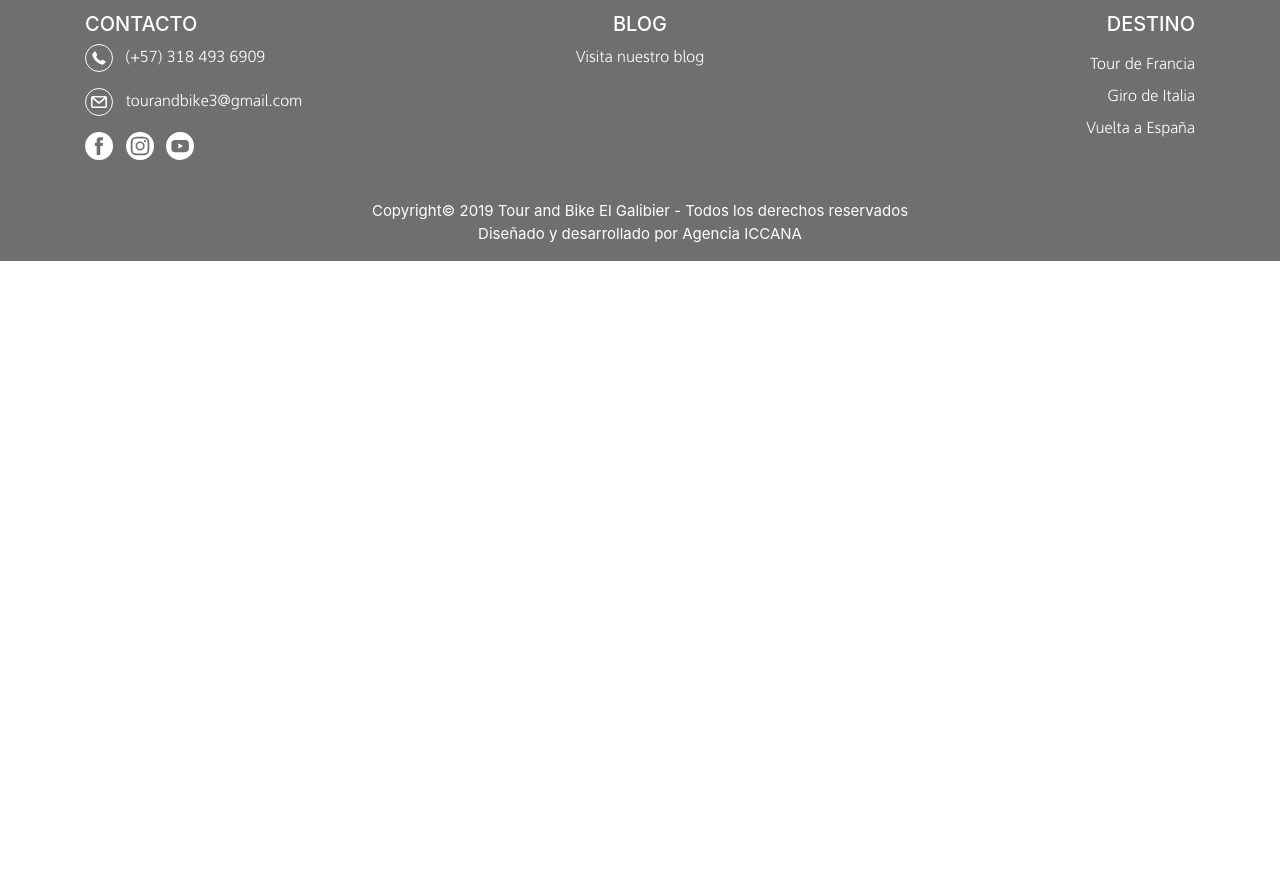
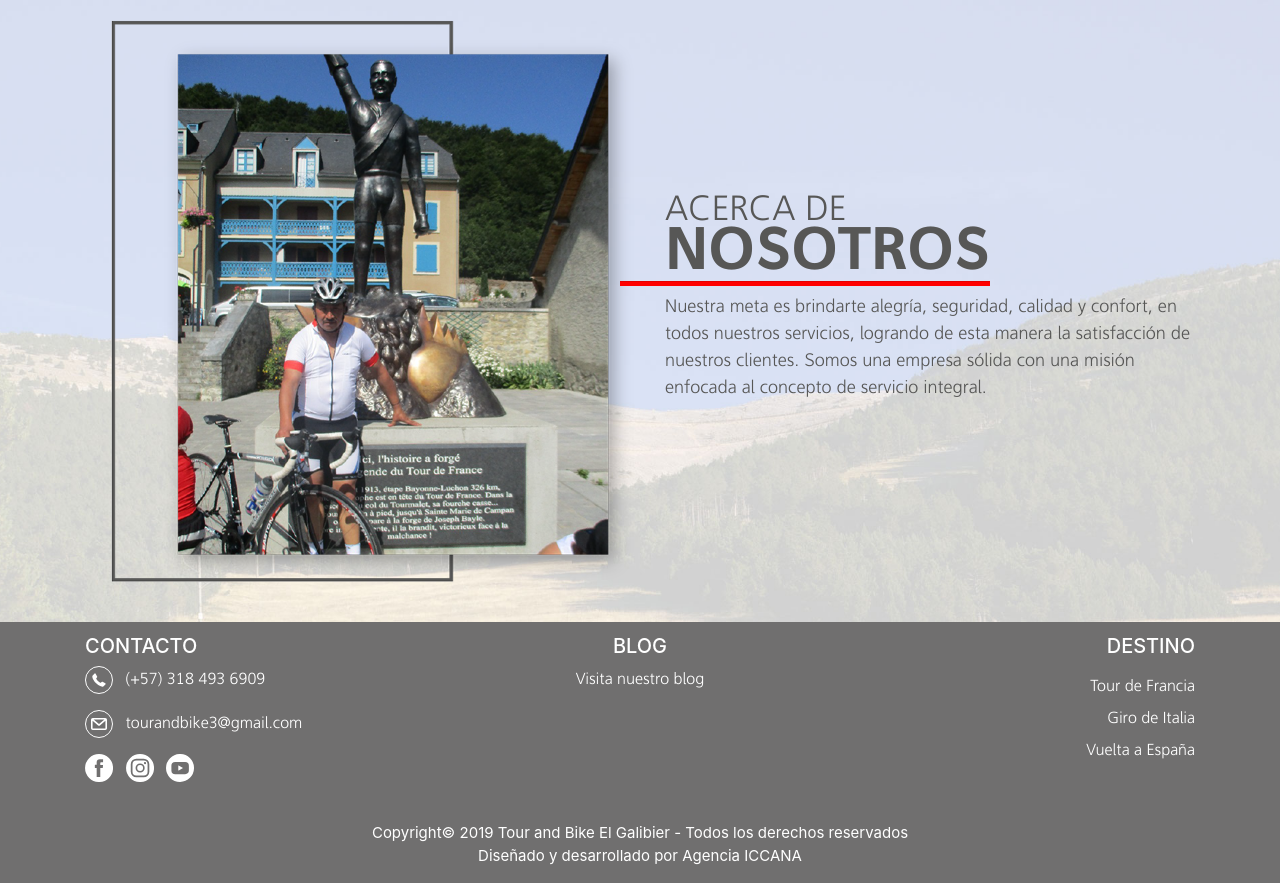
Before and after one commit to paul18design/tour, a PHP site: page /nosotros.html in a window 1280 px wide. Shown: the part 103-986 px from the top of the page. Before the commit the page ends 364 px from the top, so only its background shows below. Run offline with PHP 8.4, Linux system fonts and the light colour scheme.

Commit message:
FIsnish tomorrow

```diff
--- a/app/css/main.css
+++ b/app/css/main.css
@@ -339,6 +339,13 @@ ul.footer-list {
   background-position: center center;
   display: block; }
 
+.we-bg {
+  background-image: url("../images/background-us.jpg");
+  background-repeat: no-repeat;
+  background-size: cover;
+  background-position: center center;
+  display: block; }
+
 .carousel-caption {
   position: absolute;
   right: 15%;
@@ -349,6 +356,19 @@ ul.footer-list {
   padding-bottom: 20px;
   color: #fff;
   text-align: center; }
+
+.man-img {
+  background-image: url("../images/man.png");
+  width: 550px;
+  height: 622px;
+  display: block;
+  background-size: contain;
+  background-repeat: no-repeat;
+  background-position: center center; }
+
+.about {
+  font-family: 'aganlight';
+  font-size: 35px; }
 
 .france-img {
   background-image: url("../images/france.png");
@@ -371,6 +391,14 @@ ul.footer-list {
 
 .description-dest {
   width: 250px; }
+
+.line-red2 {
+  height: 4px;
+  background-color: red;
+  top: 265px;
+  left: -30px;
+  width: 370px;
+  margin-left: 0; }
 
 .line-red {
   height: 4px;
--- a/app/index.html
+++ b/app/index.html
@@ -82,7 +82,7 @@
         </div>
         </div>
         <div class="carousel-item">
-        <img class="d-block w-100" src="images/slide1.jpg       " alt="Third slide">
+        <img class="d-block w-100" src="images/slide1.jpg" alt="Third slide">
         <div class="carousel-caption d-none d-md-block text-left">
             <h2 class="agane-regular">
                 Desconecta los pies de la tierra, <br> conéctalos a dos ruedas.
--- a/app/nosotros.html
+++ b/app/nosotros.html
@@ -48,6 +48,25 @@
                 </div>
                 <span class="navbar-text small text-truncate mt-1 w-50 text-right order-1 order-md-last"></span>
             </nav>
+
+            <div class="we-bg">
+                <div class="container">
+                    <div class="row">
+                        <div class="col-sm">
+                            <div class="man-img"></div>
+                        </div>
+                        <div class="col-sm position-relative">
+                            <hr class="line-red2 position-absolute">
+                            <div class="gray-color agane-bold fs_60 p-title line-height_40">
+                                <span class="about">ACERCA DE</span> <br> NOSOTROS
+                            </div>
+                            <div class="gray-color fs_18 agane-light pt-4">
+                                    Nuestra meta es brindarte alegría, seguridad, calidad y confort, en todos nuestros servicios, logrando de esta manera la satisfacción de nuestros clientes. Somos una empresa sólida con una misión enfocada al concepto de servicio integral.
+                            </div>
+                        </div>
+                    </div>
+                </div>
+            </div>
 
 
 
```
Also changed, not shown: scss/main.scss (+31 -0 lines), app/images/background-us.jpg, app/images/bike2.png (added).
